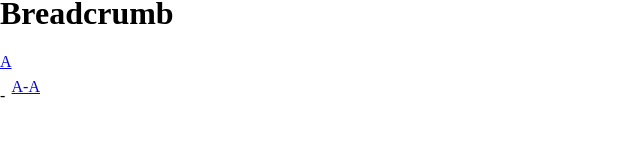
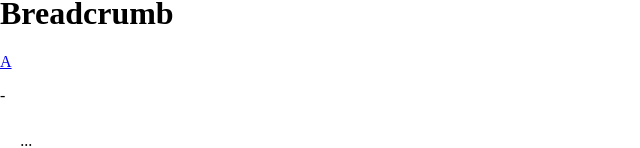
Before and after one commit to ahyeonbaek/react-ui-kit, a React (Vite) app: page / in a window 1280 px wide. Shown: the part 649-797 px from the top of the page, without its empty margins (0-640 px from the left). Built offline with nearby package versions, Linux system fonts and the light colour scheme.

Commit message:
리드미 수정

```diff
--- a/src/App.tsx
+++ b/src/App.tsx
@@ -54,7 +54,6 @@ function App() {
       <Select onChange={handleChangeValue} value={selectedValue}>
         {/** 클릭 시 Option들을 보여주고, 선택된 option를 보여줌 **/}
         <Select.Trigger />
-
         {/** 보여질 Option들을 나열 **/}
         <Select.Content>
           <Select.Item value={"1"}>One</Select.Item>
@@ -96,8 +95,8 @@ function App() {
       <Breadcrumb width="100px">
         <Breadcrumb.Item href="/a">A</Breadcrumb.Item>
         <Breadcrumb.Item href="/a-a">A-A</Breadcrumb.Item>
-        {/* <Breadcrumb.Item href="/a-a-a">A-A-A</Breadcrumb.Item>
-        <Breadcrumb.Item href="/a-a-a-a">A-A-A-A</Breadcrumb.Item> */}
+        <Breadcrumb.Item href="/a-a-a">A-A-A</Breadcrumb.Item>
+        <Breadcrumb.Item href="/a-a-a-a">A-A-A-A</Breadcrumb.Item>
       </Breadcrumb>
       <h1>Calendar</h1>
       <Calendar onChange={handleChangeDate} value={date}>
```
Also changed, not shown: 1 other file (tests, documents, lock files or other folders).
